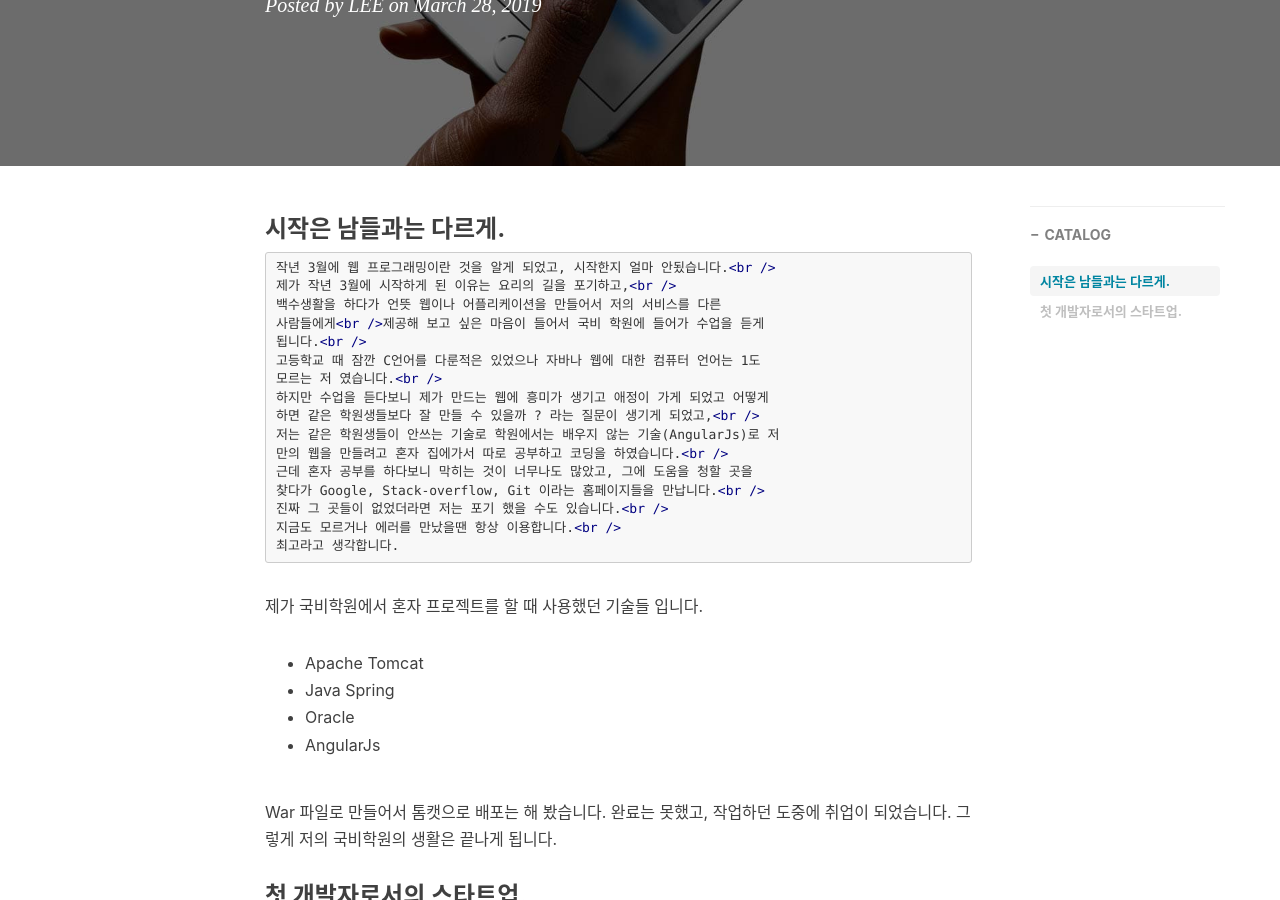
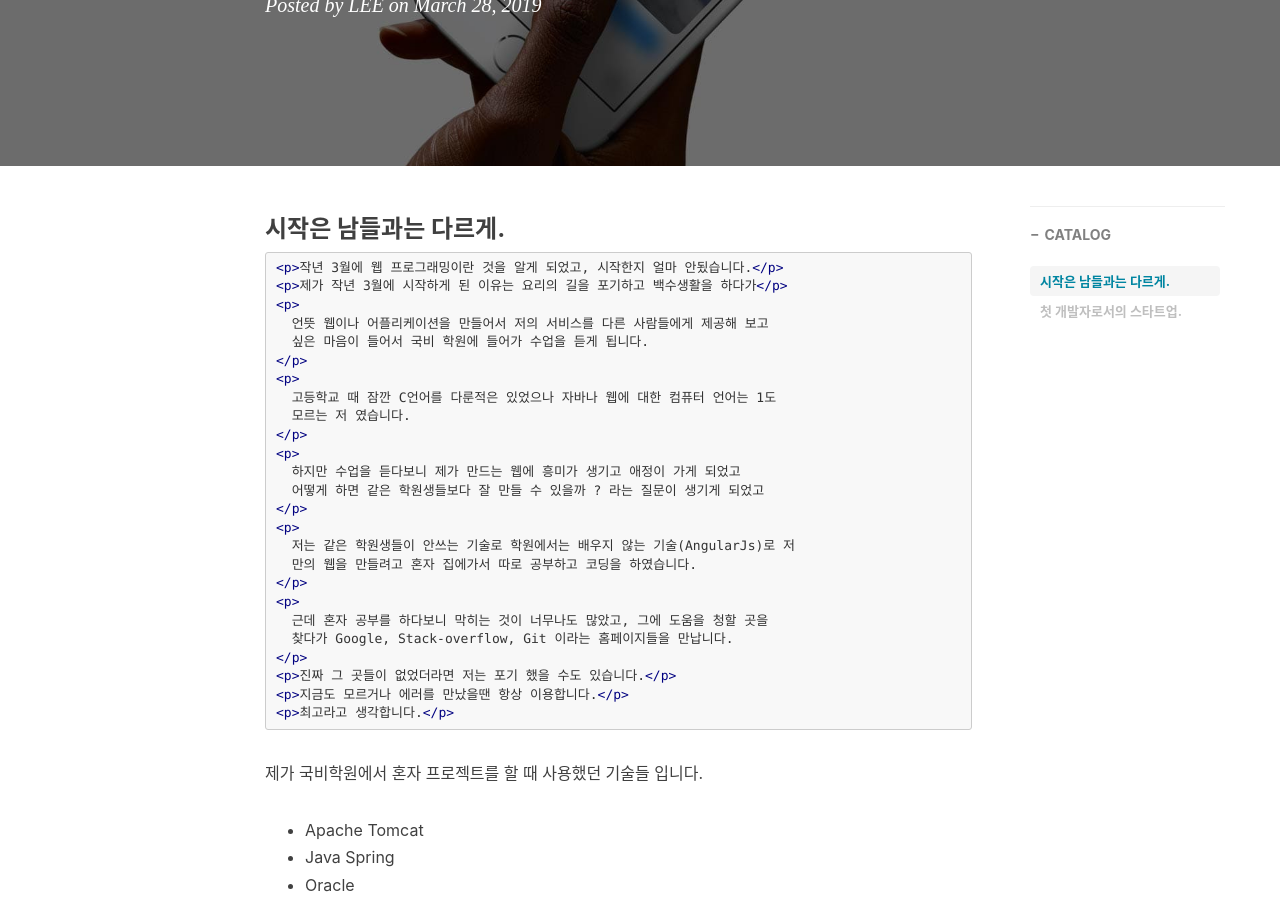
Before and after one commit to leeshar/wiki, a Jekyll site: the page built from _posts/2019-03-28-이인호 소개.md, in a window 1280 px wide and 900 px high, scrolled down 357 px. Built offline with Jekyll 4.4.1, drawn with Linux system fonts in a browser that asks for light colours; nearby versions of some CDN libraries; comment, search, counter and statistics services are not loaded.

Commit message:
post 수정

````diff
--- a/_posts/2019-03-28-이인호 소개.md
+++ b/_posts/2019-03-28-이인호 소개.md
@@ -16,22 +16,31 @@ tags:
 ### 시작은 남들과는 다르게.
 
 ```html
-작년 3월에 웹 프로그래밍이란 것을 알게 되었고, 시작한지 얼마 안됬습니다.<br />
-제가 작년 3월에 시작하게 된 이유는 요리의 길을 포기하고,<br />
-백수생활을 하다가 언뜻 웹이나 어플리케이션을 만들어서 저의 서비스를 다른
-사람들에게<br />제공해 보고 싶은 마음이 들어서 국비 학원에 들어가 수업을 듣게
-됩니다.<br />
-고등학교 때 잠깐 C언어를 다룬적은 있었으나 자바나 웹에 대한 컴퓨터 언어는 1도
-모르는 저 였습니다.<br />
-하지만 수업을 듣다보니 제가 만드는 웹에 흥미가 생기고 애정이 가게 되었고 어떻게
-하면 같은 학원생들보다 잘 만들 수 있을까 ? 라는 질문이 생기게 되었고,<br />
-저는 같은 학원생들이 안쓰는 기술로 학원에서는 배우지 않는 기술(AngularJs)로 저
-만의 웹을 만들려고 혼자 집에가서 따로 공부하고 코딩을 하였습니다.<br />
-근데 혼자 공부를 하다보니 막히는 것이 너무나도 많았고, 그에 도움을 청할 곳을
-찾다가 Google, Stack-overflow, Git 이라는 홈페이지들을 만납니다.<br />
-진짜 그 곳들이 없었더라면 저는 포기 했을 수도 있습니다.<br />
-지금도 모르거나 에러를 만났을땐 항상 이용합니다.<br />
-최고라고 생각합니다.
+<p>작년 3월에 웹 프로그래밍이란 것을 알게 되었고, 시작한지 얼마 안됬습니다.</p>
+<p>제가 작년 3월에 시작하게 된 이유는 요리의 길을 포기하고 백수생활을 하다가</p>
+<p>
+  언뜻 웹이나 어플리케이션을 만들어서 저의 서비스를 다른 사람들에게 제공해 보고
+  싶은 마음이 들어서 국비 학원에 들어가 수업을 듣게 됩니다.
+</p>
+<p>
+  고등학교 때 잠깐 C언어를 다룬적은 있었으나 자바나 웹에 대한 컴퓨터 언어는 1도
+  모르는 저 였습니다.
+</p>
+<p>
+  하지만 수업을 듣다보니 제가 만드는 웹에 흥미가 생기고 애정이 가게 되었고
+  어떻게 하면 같은 학원생들보다 잘 만들 수 있을까 ? 라는 질문이 생기게 되었고
+</p>
+<p>
+  저는 같은 학원생들이 안쓰는 기술로 학원에서는 배우지 않는 기술(AngularJs)로 저
+  만의 웹을 만들려고 혼자 집에가서 따로 공부하고 코딩을 하였습니다.
+</p>
+<p>
+  근데 혼자 공부를 하다보니 막히는 것이 너무나도 많았고, 그에 도움을 청할 곳을
+  찾다가 Google, Stack-overflow, Git 이라는 홈페이지들을 만납니다.
+</p>
+<p>진짜 그 곳들이 없었더라면 저는 포기 했을 수도 있습니다.</p>
+<p>지금도 모르거나 에러를 만났을땐 항상 이용합니다.</p>
+<p>최고라고 생각합니다.</p>
 ```
 
 제가 국비학원에서 혼자 프로젝트를 할 때 사용했던 기술들 입니다.
````
